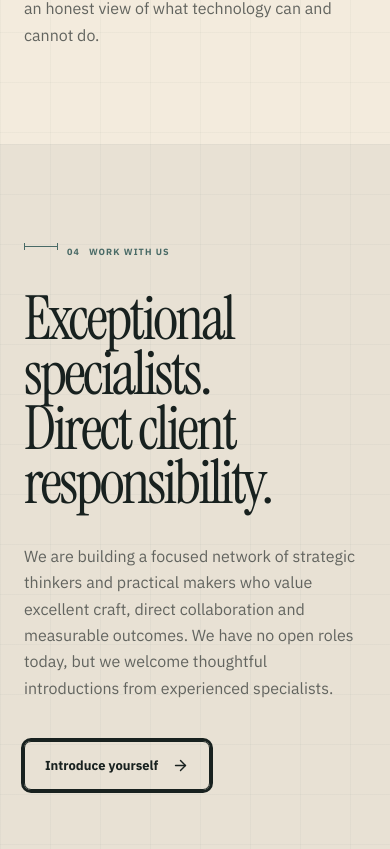
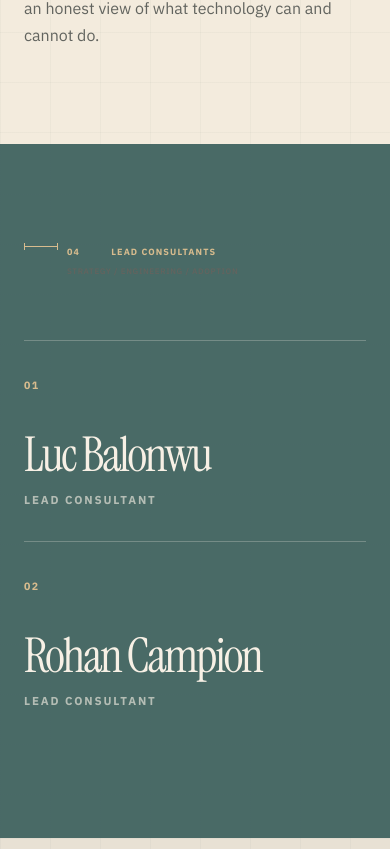
Before and after one commit to rohancampion/folding-maps, a Next.js app: page /about in a window 390 px wide. Shown: the part 4515-5364 px from the top of the page. Built offline with nearby package versions, Linux system fonts and the light colour scheme.

Commit message:
Add-lead-consultants-to-About-page

```diff
--- a/app/about/about.module.css
+++ b/app/about/about.module.css
@@ -12,6 +12,7 @@
 .story,
 .leanModel,
 .doctrine,
+.consultants,
 .careers {
   background-color: var(--paper);
   background-image:
@@ -84,6 +85,17 @@
 .doctrineCopy p { margin: 0; color: var(--muted); font-size: 1rem; }
 .doctrineCopy strong { display: block; margin-bottom: .7rem; color: var(--ink); font: 400 clamp(2rem, 3vw, 3.2rem)/1 var(--display); }
 
+.consultants { padding: clamp(7rem, 11vw, 11rem) 7vw; color: #f7f0e5; background-color: var(--machine); }
+.consultants > :global(.precision-label),
+.consultantList { max-width: 1350px; margin-left: auto; margin-right: auto; }
+.consultants > :global(.precision-label) { color: #d8bc8e; }
+.consultantList { display: grid; margin-top: clamp(4rem, 8vw, 7rem); grid-template-columns: 1fr 1fr; border-top: 1px solid rgba(247, 240, 229, .25); }
+.consultantList article { padding: clamp(2rem, 4vw, 4rem) 0; }
+.consultantList article + article { padding-left: clamp(2rem, 5vw, 6rem); border-left: 1px solid rgba(247, 240, 229, .25); }
+.consultantList span { color: #d8bc8e; font-size: .66rem; font-weight: 700; letter-spacing: .14em; }
+.consultantList h2 { margin: 2.5rem 0 .8rem; font-size: clamp(3rem, 5vw, 5.8rem); font-weight: 400; line-height: .92; }
+.consultantList p { margin: 0; color: rgba(247, 240, 229, .62); font-size: .72rem; font-weight: 700; letter-spacing: .16em; text-transform: uppercase; }
+
 .careers { padding: clamp(7rem, 11vw, 11rem) 7vw; background-color: var(--cream); }
 .careers > * { max-width: 920px; }
 .careers h2 { margin: 2rem 0; font-size: clamp(3.8rem, 7vw, 7.2rem); font-weight: 400; line-height: .9; }
@@ -94,6 +106,7 @@
   .instrumentPlate { max-width: 520px; }
   .leanModel,
   .doctrine,
+  .consultants,
   .careers { padding: 6rem 24px; }
   .leanHeading { grid-template-columns: 1fr; gap: 2rem; }
   .advantageField { row-gap: 5rem; }
@@ -101,4 +114,6 @@
   .advantageField article:nth-child(even) { grid-column: 3 / 13; margin-top: 0; }
   .advantageField article { min-height: 260px; }
   .doctrineCopy { grid-template-columns: 1fr; gap: 3rem; }
+  .consultantList { grid-template-columns: 1fr; }
+  .consultantList article + article { padding-left: 0; border-top: 1px solid rgba(247, 240, 229, .25); border-left: 0; }
 }
--- a/app/about/page.tsx
+++ b/app/about/page.tsx
@@ -28,6 +28,8 @@ const leanAdvantages = [
     copy: 'Lean working practices concentrate investment on evidence, useful software and adoption instead of ceremony or unnecessary coordination.',
   },
 ];
+
+const leadConsultants = ['Luc Balonwu', 'Rohan Campion'];
 
 export default function About() {
   return (
@@ -93,8 +95,21 @@ export default function About() {
         </div>
       </section>
 
+      <section className={styles.consultants}>
+        <PrecisionLabel index="04" label="Lead consultants" detail="Strategy / engineering / adoption" />
+        <div className={styles.consultantList}>
+          {leadConsultants.map((name, index) => (
+            <article key={name}>
+              <span aria-hidden="true">0{index + 1}</span>
+              <h2>{name}</h2>
+              <p>Lead consultant</p>
+            </article>
+          ))}
+        </div>
+      </section>
+
       <section className={styles.careers}>
-        <PrecisionLabel index="04" label="Work with us" />
+        <PrecisionLabel index="05" label="Work with us" />
         <h2>Exceptional specialists.<br />Direct client responsibility.</h2>
         <p>
           We are building a focused network of strategic thinkers and practical makers who value excellent craft, direct collaboration and measurable outcomes. We have no open roles today, but we welcome thoughtful introductions from experienced specialists.
```
